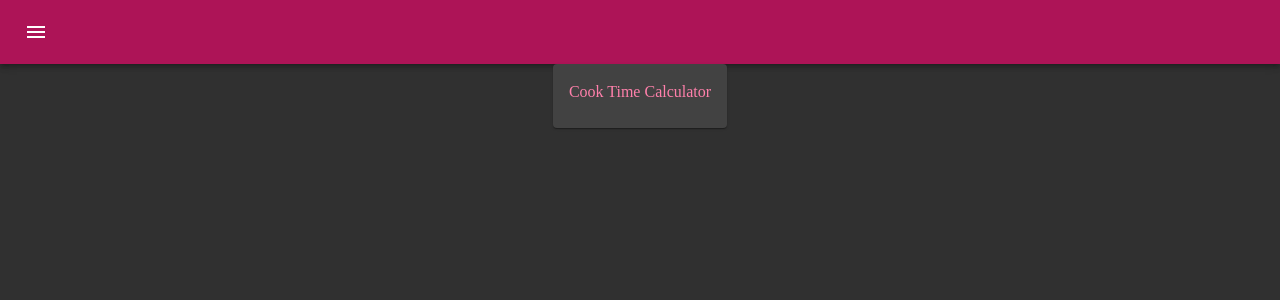
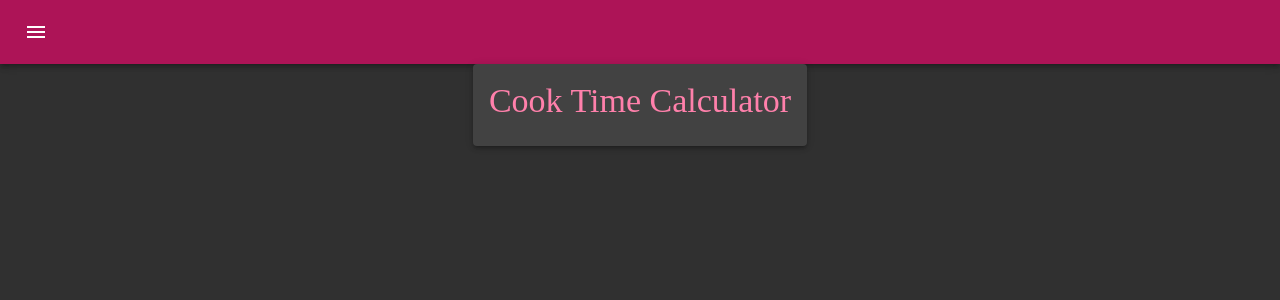
Before and after one commit to Cyntheon/BDONinja, a Next.js app: page / in a window 1280 px wide. Shown: the top 300 px of the page. Built offline with nearby package versions, Linux system fonts and the light colour scheme; a web font is replaced by a local one.

Commit message:
Add elevation to card

```diff
--- a/src/pages/index.tsx
+++ b/src/pages/index.tsx
@@ -1,6 +1,10 @@
-import {Card, CardContent, Typography} from "@material-ui/core";
+import {
+  CardContent,
+  Link as MuiLink,
+  Paper,
+  Typography
+} from "@material-ui/core";
 import Link from "next/link";
-import {Link as MuiLink} from "@material-ui/core";
 import {NextSeo} from "next-seo";
 
 const Index = () => {
@@ -12,17 +16,17 @@ const Index = () => {
           title: "Home"
         }}
       />
-      <Card>
+      <Paper elevation={3}>
         <CardContent>
-          <Typography>
-            <Link href="/cooking/time" passHref>
-              <MuiLink href="" color="secondary">
+          <Link href="/cooking/time" passHref>
+            <MuiLink href="" color="secondary">
+              <Typography variant="h4">
                 Cook Time Calculator
-              </MuiLink>
-            </Link>
-          </Typography>
+              </Typography>
+            </MuiLink>
+          </Link>
         </CardContent>
-      </Card>
+      </Paper>
     </>
   );
 };
```
